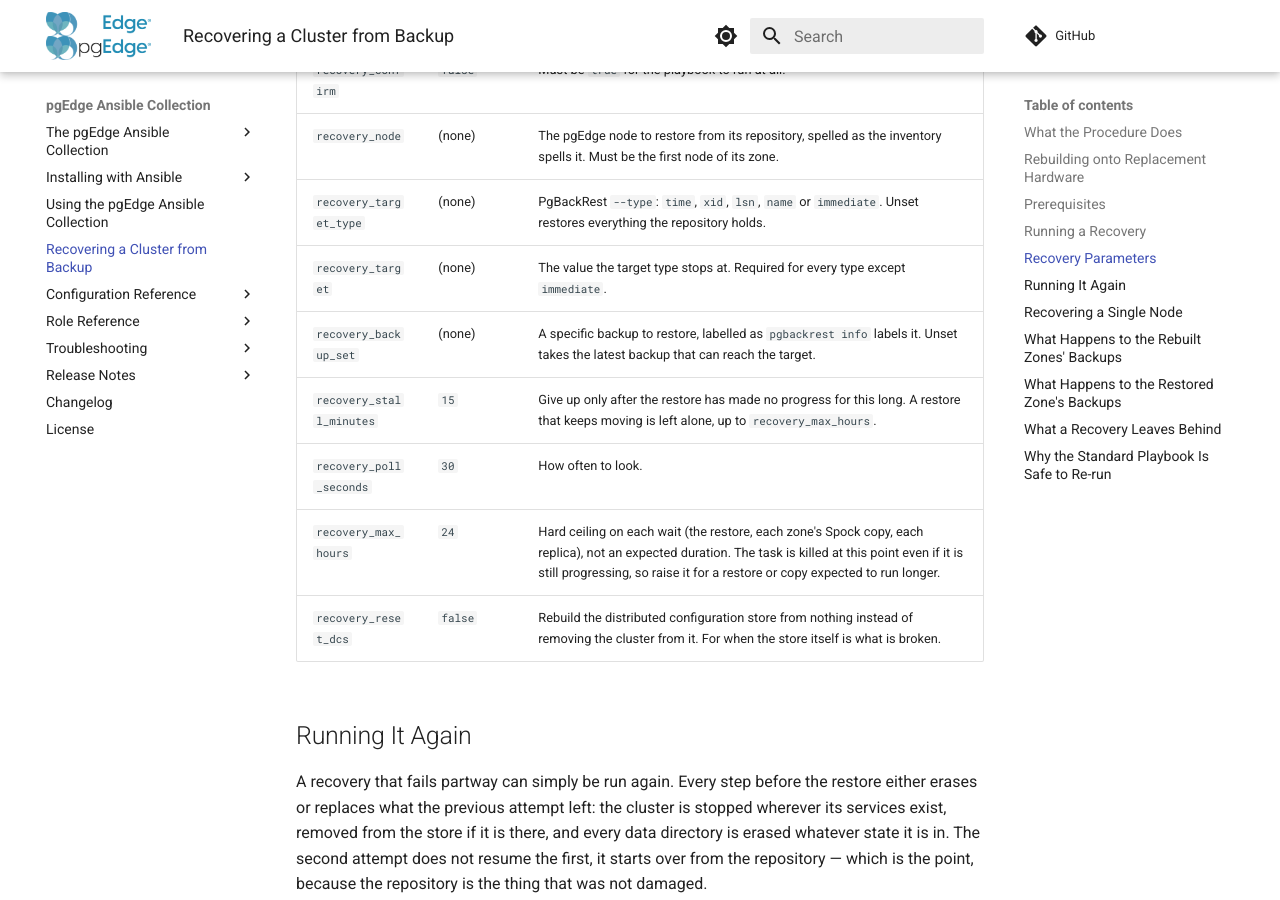
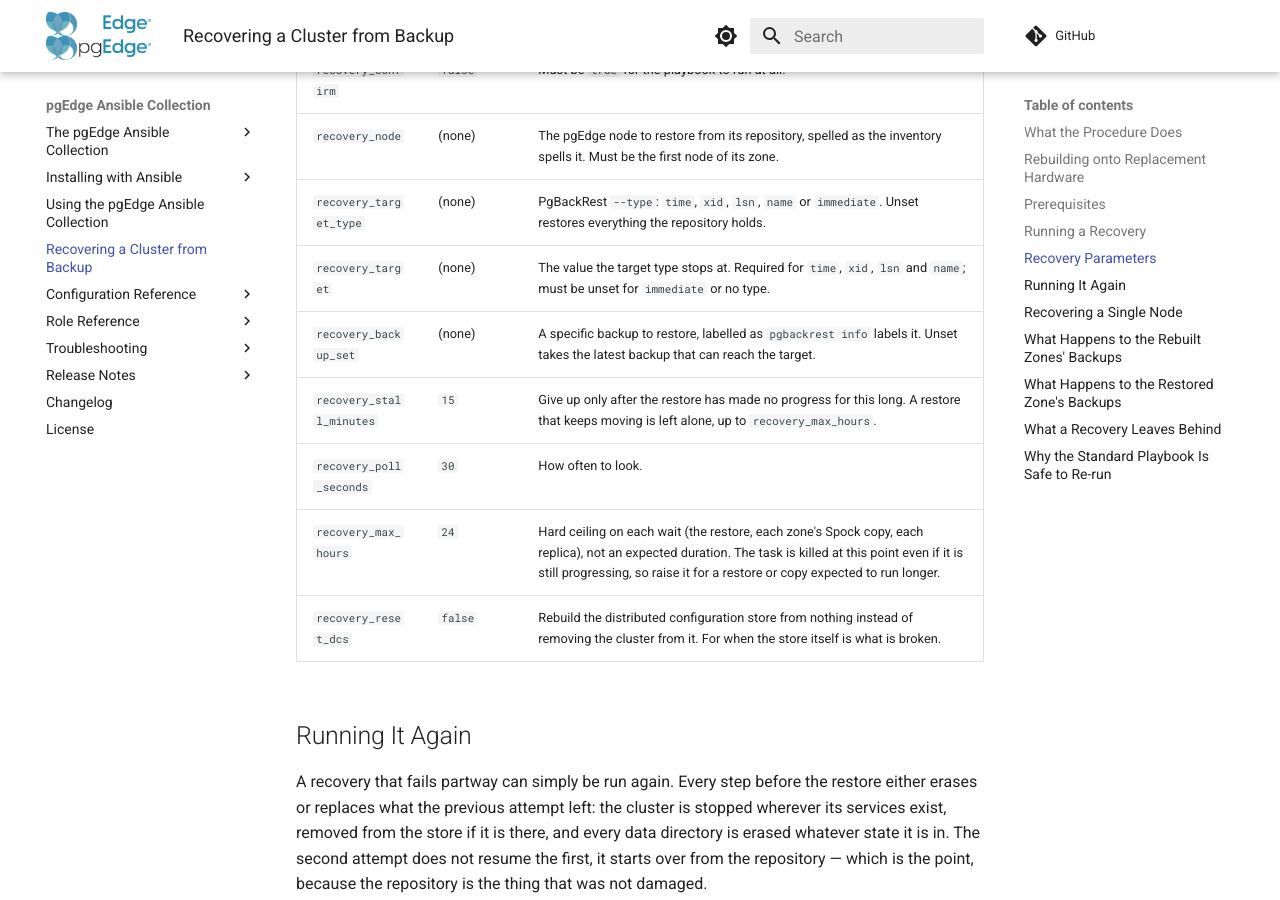
Before and after one commit to pgEdge/pgedge-ansible, an MkDocs documentation site: the page built from docs/recovery.md, in a window 1280 px wide and 900 px high, scrolled down 3747 px. Built offline with MkDocs 1.6.1 and Material for MkDocs 9.7.7, drawn with Linux system fonts in a browser that asks for light colours; comment, search, counter and statistics services are not loaded.

Commit message:
Refuse a recovery target beside a type that takes none
PgBackRest rejects --target unless --type is time, xid, lsn or name, so
an immediate or empty type with recovery_target set passed validation
and only failed in restore_leader, after every data directory was wiped.

Co-Authored-By: Claude Opus 5.5 (1M context) <noreply@anthropic.com>

```diff
--- a/docs/recovery.md
+++ b/docs/recovery.md
@@ -163,7 +163,7 @@ could reach rather than failing.
 | `recovery_confirm` | `false` | Must be `true` for the playbook to run at all. |
 | `recovery_node` | (none) | The pgEdge node to restore from its repository, spelled as the inventory spells it. Must be the first node of its zone. |
 | `recovery_target_type` | (none) | PgBackRest `--type`: `time`, `xid`, `lsn`, `name` or `immediate`. Unset restores everything the repository holds. |
-| `recovery_target` | (none) | The value the target type stops at. Required for every type except `immediate`. |
+| `recovery_target` | (none) | The value the target type stops at. Required for `time`, `xid`, `lsn` and `name`; must be unset for `immediate` or no type. |
 | `recovery_backup_set` | (none) | A specific backup to restore, labelled as `pgbackrest info` labels it. Unset takes the latest backup that can reach the target. |
 | `recovery_stall_minutes` | `15` | Give up only after the restore has made no progress for this long. A restore that keeps moving is left alone, up to `recovery_max_hours`. |
 | `recovery_poll_seconds` | `30` | How often to look. |
```
Also changed, not shown: docs/configuration/backup.md (+1 -1 lines), 2 other files.
